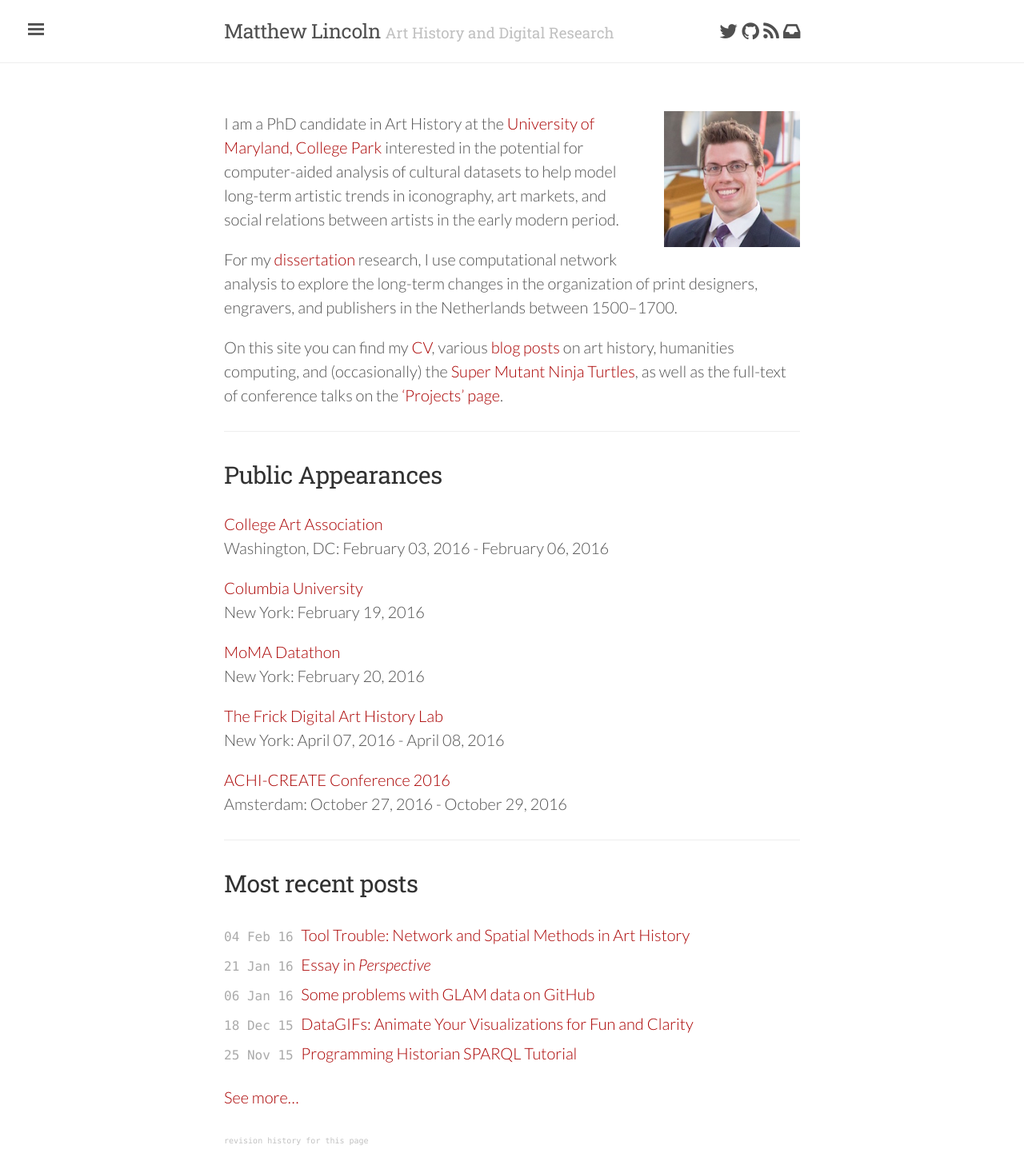
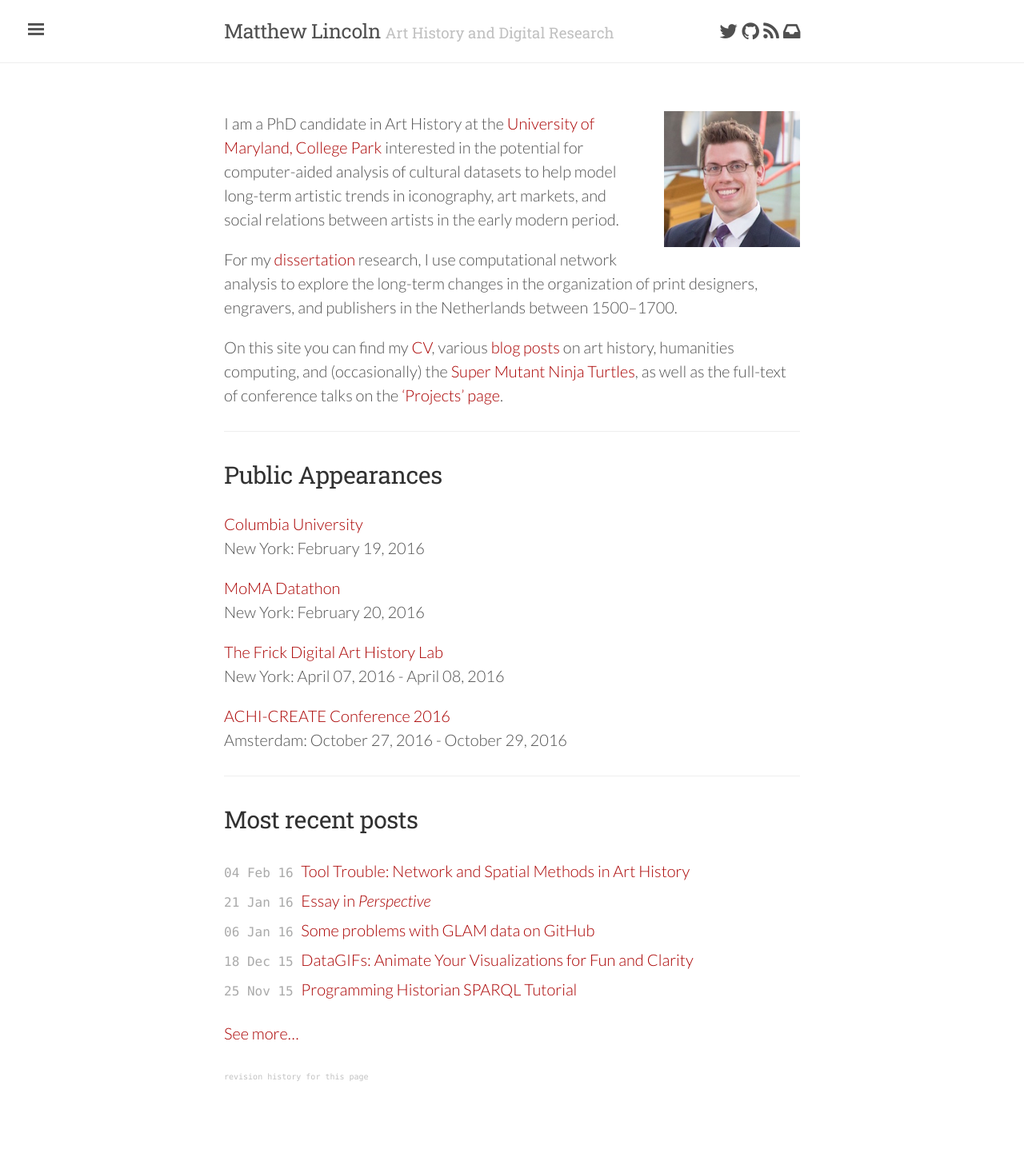
Before and after one commit to mdlincoln/mdlincoln.github.io, a Jekyll site: the page built from index.md, in a window 1280 px wide. Shown: the whole page at 80% size. Built offline with Jekyll 4.4.1, drawn with Linux system fonts in a browser that asks for light colours; nearby versions of some CDN libraries; after the commit the page ends 1357 px from its top, so only the background shows below that.

Commit message:
CAA is over

```diff
--- a/_data/travel.yaml
+++ b/_data/travel.yaml
@@ -1,8 +1,3 @@
-- venue: College Art Association
-  location: Washington, DC
-  url: http://conference.collegeart.org/programs/digital-art-history-new-projects-new-questions/
-  datestart: 2016-02-03  00:00:00 -0500
-  dateend: 2016-02-06  00:00:00 -0500
 - venue: ACHI-CREATE Conference 2016
   location: Amsterdam
   url: http://www.create.humanities.uva.nl/cfp-achi-create-conference-2016/
```
